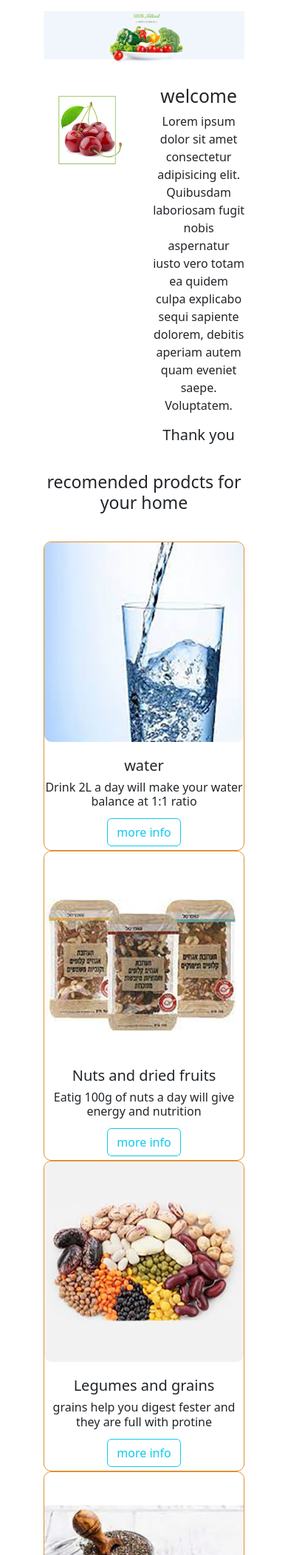
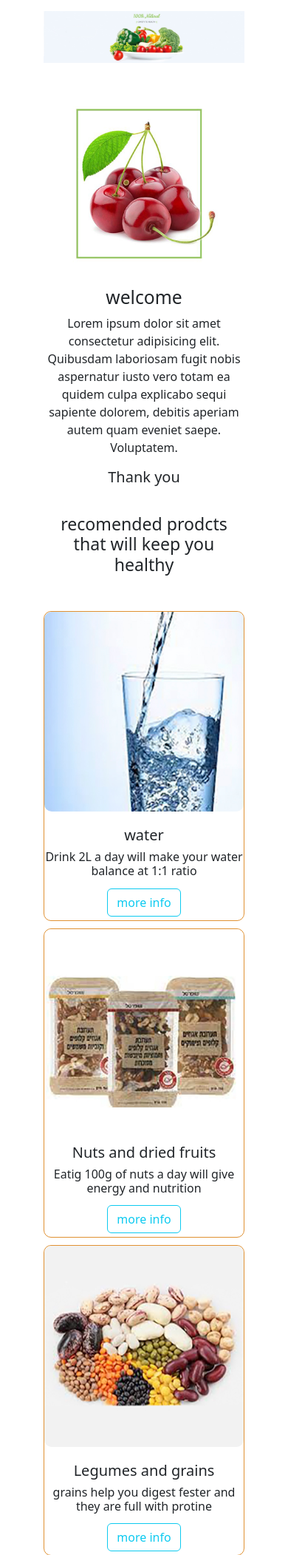
Before and after one commit to nirayal/WEB_Proj, a PHP site: page /Healthy_Food.htm in a window 390 px wide. Shown: the part 167-2269 px from the top of the page at 74% size. Run offline with PHP 8.4, Linux system fonts and the light colour scheme.

Commit message:
replace image and media query

```diff
--- a/Healthy_Food.htm
+++ b/Healthy_Food.htm
@@ -68,7 +68,7 @@
               </div>
               <div class="row">
                 <div class="col text-center">
-                  <h3>recomended prodcts for your home</h3>
+                  <h3>recomended prodcts that will keep you healthy</h3>
                 </div>
               </div>
               <div class="row">
--- a/style.css
+++ b/style.css
@@ -120,3 +120,9 @@ body {
     max-width: 400px;
     height: auto;
   }
+
+/*Big smartphones [426px -> 600px]*/
+  @media only screen and (max-width: 600px){
+	.row{flex-direction: column;}
+    .product-card{margin-top: 10px;}
+}
```
Also changed, not shown: Pics/image2copy.jpg.
